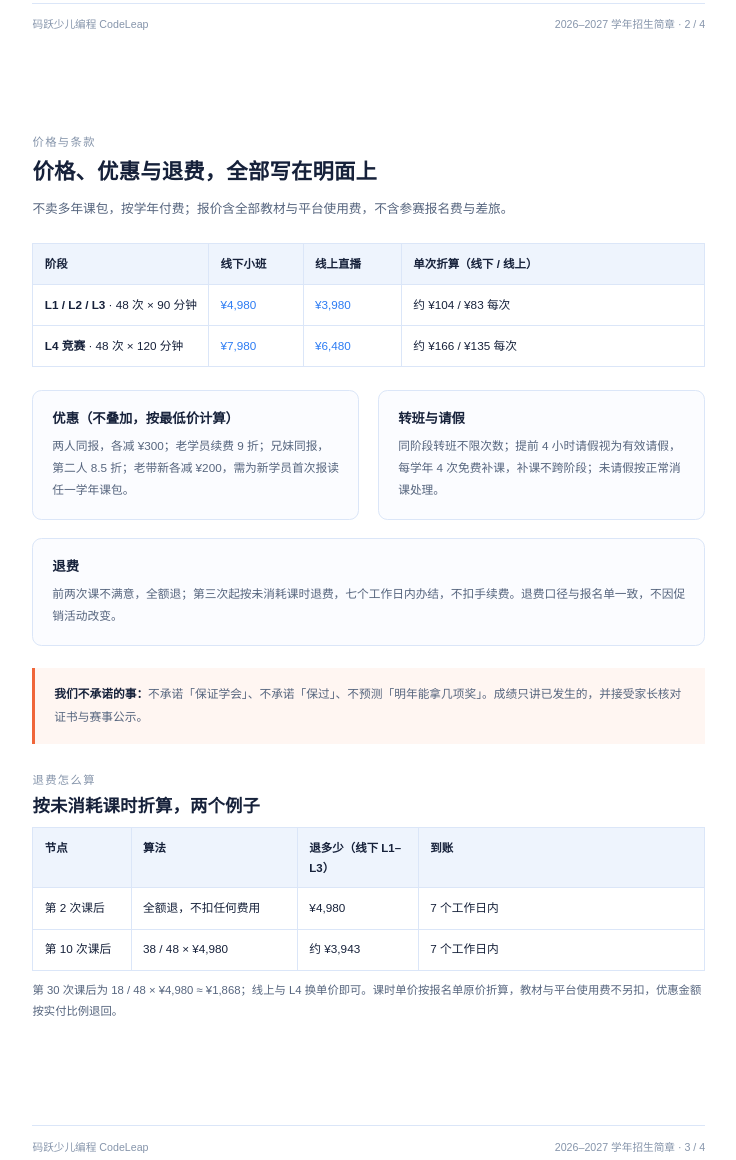
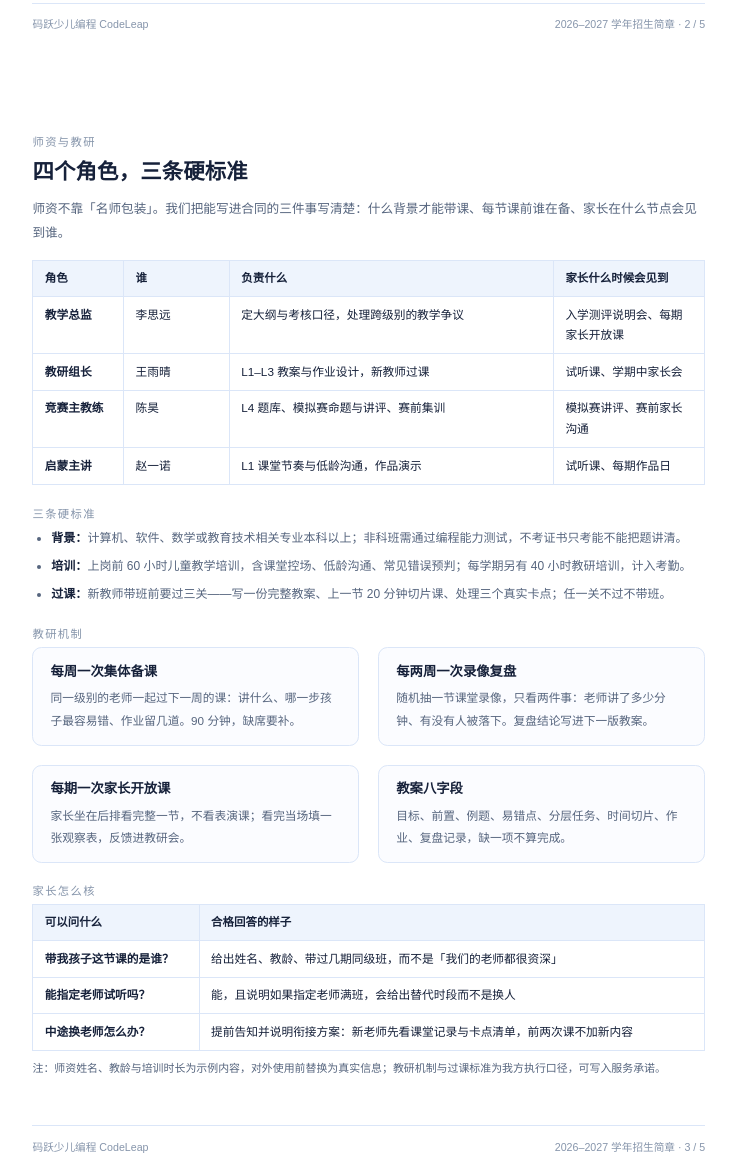
Before and after one commit to zhuchengquan/codeleap-site, a plain HTML site: page brochure-print.html in a window 1280 px wide. Shown: the part 2169-3329 px from the top of the page, without its empty margins (28-764 px from the left). Drawn offline with Linux system fonts and the light colour scheme; a web font is replaced by a local one.

Commit message:
feat: brochure PDF goes 5 pages with teachers/teaching section; tool results cross-link study-mode

```diff
--- a/brochure-print.html
+++ b/brochure-print.html
@@ -52,7 +52,7 @@ ul li b { color: #16213a; }
 .step b { display: block; font-size: 10pt; margin-bottom: 1mm; }
 .step span { font-size: 8.8pt; color: #56657e; line-height: 1.85; }
 .faq { margin-top: 2mm; }
-.faq div { padding: 1.9mm 0; border-bottom: .3mm dashed #e6ecf7; font-size: 8.8pt; color: #56657e; line-height: 1.85; }
+.page table.tp th,.page table.tp td{padding:2mm 3mm}\n.faq div { padding: 1.9mm 0; border-bottom: .3mm dashed #e6ecf7; font-size: 8.8pt; color: #56657e; line-height: 1.85; }
 .faq div b { color: #16213a; margin-right: 1.5mm; }
 .foot { position: absolute; left: 16mm; right: 16mm; bottom: 11mm; border-top: .3mm solid #dbe6f8; padding-top: 3mm; font-size: 8pt; color: #8695ab; line-height: 1.8; display: flex; justify-content: space-between; }
 </style>
@@ -106,9 +106,46 @@ ul li b { color: #16213a; }
     <div class="box"><h3>每阶段一份课堂报告</h3><p>能力项评级、当堂作品、老师评语与下阶段建议。</p></div>
   </div>
   <div class="note"><b>关于跳级：</b>GESP 90 分以上可跨级，但跨掉的模块要用 8 课时衔接补回。课时表能压缩，地基不能。</div>
-  <div class="foot"><span>码跃少儿编程 CodeLeap</span><span>2026–2027 学年招生简章 · 2 / 4</span></div>
+  <div class="foot"><span>码跃少儿编程 CodeLeap</span><span>2026–2027 学年招生简章 · 2 / 5</span></div>
 </section>
 
+<section class="page">
+  <div class="kicker">师资与教研</div>
+  <h2>四个角色，三条硬标准</h2>
+  <p class="lead" style="margin-bottom:4mm">师资不靠「名师包装」。我们把能写进合同的三件事写清楚：什么背景才能带课、每节课前谁在备、家长在什么节点会见到谁。</p>
+  <table class="tp">
+    <tr><th style="width:24mm">角色</th><th style="width:28mm">谁</th><th>负责什么</th><th style="width:40mm">家长什么时候会见到</th></tr>
+    <tr><td><b>教学总监</b></td><td>李思远</td><td>定大纲与考核口径，处理跨级别的教学争议</td><td>入学测评说明会、每期家长开放课</td></tr>
+    <tr><td><b>教研组长</b></td><td>王雨晴</td><td>L1–L3 教案与作业设计，新教师过课</td><td>试听课、学期中家长会</td></tr>
+    <tr><td><b>竞赛主教练</b></td><td>陈昊</td><td>L4 题库、模拟赛命题与讲评、赛前集训</td><td>模拟赛讲评、赛前家长沟通</td></tr>
+    <tr><td><b>启蒙主讲</b></td><td>赵一诺</td><td>L1 课堂节奏与低龄沟通，作品演示</td><td>试听课、每期作品日</td></tr>
+  </table>
+
+  <div class="kicker" style="margin-top:5.5mm">三条硬标准</div>
+  <ul style="margin-top:1mm">
+    <li><b>背景：</b>计算机、软件、数学或教育技术相关专业本科以上；非科班需通过编程能力测试，不考证书只考能不能把题讲清。</li>
+    <li><b>培训：</b>上岗前 60 小时儿童教学培训，含课堂控场、低龄沟通、常见错误预判；每学期另有 40 小时教研培训，计入考勤。</li>
+    <li><b>过课：</b>新教师带班前要过三关——写一份完整教案、上一节 20 分钟切片课、处理三个真实卡点；任一关不过不带班。</li>
+  </ul>
+
+  <div class="kicker" style="margin-top:5mm">教研机制</div>
+  <div class="grid2" style="margin-top:1mm">
+    <div class="box" style="padding:3.4mm 4.5mm"><h3>每周一次集体备课</h3><p>同一级别的老师一起过下一周的课：讲什么、哪一步孩子最容易错、作业留几道。90 分钟，缺席要补。</p></div>
+    <div class="box" style="padding:3.4mm 4.5mm"><h3>每两周一次录像复盘</h3><p>随机抽一节课堂录像，只看两件事：老师讲了多少分钟、有没有人被落下。复盘结论写进下一版教案。</p></div>
+    <div class="box" style="padding:3.4mm 4.5mm"><h3>每期一次家长开放课</h3><p>家长坐在后排看完整一节，不看表演课；看完当场填一张观察表，反馈进教研会。</p></div>
+    <div class="box" style="padding:3.4mm 4.5mm"><h3>教案八字段</h3><p>目标、前置、例题、易错点、分层任务、时间切片、作业、复盘记录，缺一项不算完成。</p></div>
+  </div>
+
+  <div class="kicker" style="margin-top:5mm">家长怎么核</div>
+  <table class="tp">
+    <tr><th style="width:44mm">可以问什么</th><th>合格回答的样子</th></tr>
+    <tr><td><b>带我孩子这节课的是谁？</b></td><td>给出姓名、教龄、带过几期同级班，而不是「我们的老师都很资深」</td></tr>
+    <tr><td><b>能指定老师试听吗？</b></td><td>能，且说明如果指定老师满班，会给出替代时段而不是换人</td></tr>
+    <tr><td><b>中途换老师怎么办？</b></td><td>提前告知并说明衔接方案：新老师先看课堂记录与卡点清单，前两次课不加新内容</td></tr>
+  </table>
+  <p style="margin:2.2mm 0 0;font-size:8.2pt;color:#56657e;line-height:1.8">注：师资姓名、教龄与培训时长为示例内容，对外使用前替换为真实信息；教研机制与过课标准为我方执行口径，可写入服务承诺。</p>
+  <div class="foot"><span>码跃少儿编程 CodeLeap</span><span>2026–2027 学年招生简章 · 3 / 5</span></div>
+</section>
 <section class="page">
   <div class="kicker">价格与条款</div>
   <h2>价格、优惠与退费，全部写在明面上</h2>
@@ -142,7 +179,7 @@ ul li b { color: #16213a; }
     <tr><td>第 10 次课后</td><td>38 / 48 × ¥4,980</td><td>约 ¥3,943</td><td>7 个工作日内</td></tr>
   </table>
   <p style="margin:2.4mm 0 0;font-size:8.5pt;color:#56657e;line-height:1.85">第 30 次课后为 18 / 48 × ¥4,980 ≈ ¥1,868；线上与 L4 换单价即可。课时单价按报名单原价折算，教材与平台使用费不另扣，优惠金额按实付比例退回。</p>
-  <div class="foot"><span>码跃少儿编程 CodeLeap</span><span>2026–2027 学年招生简章 · 3 / 4</span></div>
+  <div class="foot"><span>码跃少儿编程 CodeLeap</span><span>2026–2027 学年招生简章 · 4 / 5</span></div>
 </section>
 
 <section class="page">
@@ -172,7 +209,7 @@ ul li b { color: #16213a; }
     <div class="box" style="background:#f6f9fe;padding:3.4mm 4.5mm"><h3>2023–2026 累计</h3><p><b style="font-size:14pt;color:#2b7bf3">286</b> 项各级奖项 · <b>310</b> 人次参赛 · CSP-J 一等奖 23&nbsp;人 · GESP 通过率 96%（按证书年度归档，不重复计团体奖）</p></div>
     <div class="box" style="background:#fbfcff;padding:3.4mm 4.5mm"><h3>家庭最关心的两个数字</h3><p>一期 48 课时，按每周 1 次约 11 个月读完；L1 到 CSP-J 复赛，多数家庭用 4–5 期，官网的课时粗算工具可直接核对。</p></div>
   </div>
-  <div class="foot"><span>400-860-2026 · zhuchengquan.github.io/codeleap-site</span><span>2026–2027 学年招生简章 · 4 / 4</span></div>
+  <div class="foot"><span>400-860-2026 · zhuchengquan.github.io/codeleap-site</span><span>2026–2027 学年招生简章 · 5 / 5</span></div>
 </section>
 
 </body>
--- a/level-test.js
+++ b/level-test.js
@@ -88,6 +88,7 @@
       '<div class="acts">' +
       '<a class="btn" href="plan-calculator.html">按这个起点算课时与费用</a>' +
       '<a class="btn" href="stage-finder.html">再做四道题（家长自评）</a>' +
+      '<a class="btn" href="study-mode.html">五道题：自学还是报班</a>' +
       '<a class="btn-primary" href="index.html#trial">预约入学测评</a>' +
       '</div>';
     res.hidden = false;
--- a/plan-calculator.js
+++ b/plan-calculator.js
@@ -61,6 +61,7 @@
         '<div class="acts">' +
           '<a class="btn-primary" href="index.html#trial">预约入学测评</a>' +
           '<a class="btn" href="stage-finder.html">四道题精测起点</a>' +
+      '<a class="btn" href="study-mode.html">五道题：自学还是报班</a>' +
         '</div>' +
         '<div class="warn">提醒：这条提示只在「起点高于目标」时出现。若孩子实际水平低于问卷描述，仍可能要从更早的阶段补起，以测评结论为准。</div>';
       res.hidden = false;
@@ -109,6 +110,7 @@
       '<div class="acts">' +
         '<a class="btn-primary" href="index.html#trial">预约入学测评</a>' +
         '<a class="btn" href="stage-finder.html">四道题精测起点</a>' +
+      '<a class="btn" href="study-mode.html">五道题：自学还是报班</a>' +
         '<a class="btn" href="course-' + (start === 'J' ? 'l4' : start === 'S' ? 'l4' : start.toLowerCase()) + '.html">看起点课程</a>' +
       '</div>' +
       warns.map(function (w) { return '<div class="warn">' + w + '</div>'; }).join('');
--- a/stage-finder.js
+++ b/stage-finder.js
@@ -71,6 +71,7 @@
         '<a class="btn" href="index.html#trial">预约入学测评</a>' +
         '<a class="btn" href="plan-calculator.html">算课时与费用</a>' +
         '<a class="btn" href="level-test.html">做八道题测底子</a>' +
+      '<a class="btn" href="study-mode.html">五道题：自学还是报班</a>' +
         '<a class="btn" href="curriculum-map.html">看课程 × 考级</a>' +
       '</div>' +
       (warn ? '<div class="warn">' + warn + '</div>' : '');
```
Also changed, not shown: _build/brochure-page-teachers.html (added, +37 -0 lines), brochure.html (+2 -2 lines), index.html (+1 -1 lines), 2 other files.
